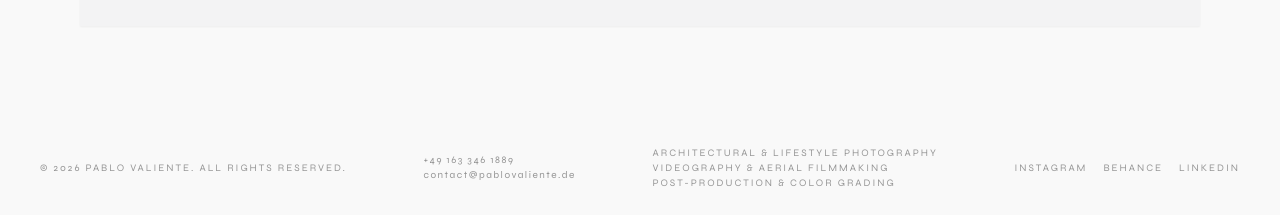
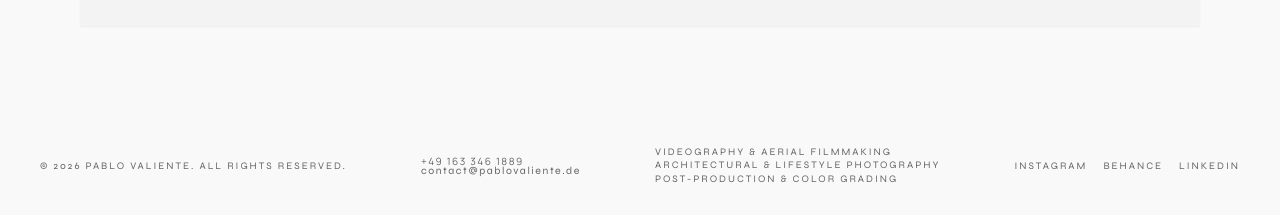
Before and after one commit to pablovaliente235-collab/pablovaliente.de, a plain HTML site: page pablovaliente.de/hospitality/index.html in a window 1280 px wide. Shown: the part 2038-2253 px from the top of the page. Drawn offline with nearby package versions, Linux system fonts and the light colour scheme.

Commit message:
Add files via upload

```diff
--- a/pablovaliente.de/hospitality/index.html
+++ b/pablovaliente.de/hospitality/index.html
@@ -112,21 +112,21 @@
     <footer class="w-full pt-8 pb-4 lg:pt-16 lg:pb-6 px-4 md:px-6 lg:px-10 bg-[#f9f9f9] mt-0 lg:mt-2">
         <div class="flex flex-row justify-between items-center gap-8">
             <div>
-                <p class="font-['Syne'] text-[10px] tracking-[0.2em] uppercase text-black/40">&copy; <span id="footerYear"></span> PABLO VALIENTE. ALL RIGHTS RESERVED.</p>
+                <p class="font-['Syne'] text-[10px] tracking-[0.2em] uppercase text-black/60">&copy; <span id="footerYear"></span> PABLO VALIENTE. ALL RIGHTS RESERVED.</p>
             </div>
             <div class="flex flex-col gap-0">
-                <a href="https://wa.me/491633461889" target="_blank" rel="noopener noreferrer" class="font-['Syne'] text-[10px] tracking-[0.15em] text-black/40 hover:text-black transition-colors">+49 163 346 1889</a>
-                <a href="mailto:contact@pablovaliente.de" class="font-['Syne'] text-[10px] tracking-[0.15em] text-black/40 hover:text-black transition-colors">contact@pablovaliente.de</a>
+                <a href="https://wa.me/491633461889" target="_blank" rel="noopener noreferrer" class="font-['Manrope'] text-[10px] tracking-[0.15em] text-black/60 hover:text-black transition-colors leading-none">+49 163 346 1889</a>
+                <a href="mailto:contact@pablovaliente.de" class="font-['Syne'] text-[10.5px] tracking-[0.15em] text-black/60 hover:text-black transition-colors leading-none">contact@pablovaliente.de</a>
             </div>
             <div class="flex flex-col gap-0">
-                <p class="font-['Syne'] text-[10px] tracking-[0.2em] uppercase text-black/40">Architectural &amp; Lifestyle Photography</p>
-                <p class="font-['Syne'] text-[10px] tracking-[0.2em] uppercase text-black/40">Videography &amp; Aerial Filmmaking</p>
-                <p class="font-['Syne'] text-[10px] tracking-[0.2em] uppercase text-black/40">Post-Production &amp; Color Grading</p>
+                <p class="font-['Syne'] text-[10px] tracking-[0.2em] uppercase text-black/60 leading-snug">Videography &amp; Aerial Filmmaking</p>
+                <p class="font-['Syne'] text-[10px] tracking-[0.2em] uppercase text-black/60 leading-snug">Architectural &amp; Lifestyle Photography</p>
+                <p class="font-['Syne'] text-[10px] tracking-[0.2em] uppercase text-black/60 leading-snug">Post-Production &amp; Color Grading</p>
             </div>
             <div class="flex flex-row gap-4">
-                <a href="https://instagram.com/pvaliente_" target="_blank" rel="noopener noreferrer" class="font-['Syne'] text-[10px] tracking-[0.2em] uppercase text-black/40 hover:text-black transition-colors">INSTAGRAM</a>
-                <a href="https://www.behance.net/pvaliente" target="_blank" rel="noopener noreferrer" class="font-['Syne'] text-[10px] tracking-[0.2em] uppercase text-black/40 hover:text-black transition-colors">BEHANCE</a>
-                <a href="https://www.linkedin.com/in/valiente-pablo" target="_blank" rel="noopener noreferrer" class="font-['Syne'] text-[10px] tracking-[0.2em] uppercase text-black/40 hover:text-black transition-colors">LINKEDIN</a>
+                <a href="https://instagram.com/pvaliente_" target="_blank" rel="noopener noreferrer" class="font-['Syne'] text-[10px] tracking-[0.2em] uppercase text-black/60 hover:text-black transition-colors">INSTAGRAM</a>
+                <a href="https://www.behance.net/pvaliente" target="_blank" rel="noopener noreferrer" class="font-['Syne'] text-[10px] tracking-[0.2em] uppercase text-black/60 hover:text-black transition-colors">BEHANCE</a>
+                <a href="https://www.linkedin.com/in/valiente-pablo" target="_blank" rel="noopener noreferrer" class="font-['Syne'] text-[10px] tracking-[0.2em] uppercase text-black/60 hover:text-black transition-colors">LINKEDIN</a>
             </div>
         </div>
     </footer>
```
